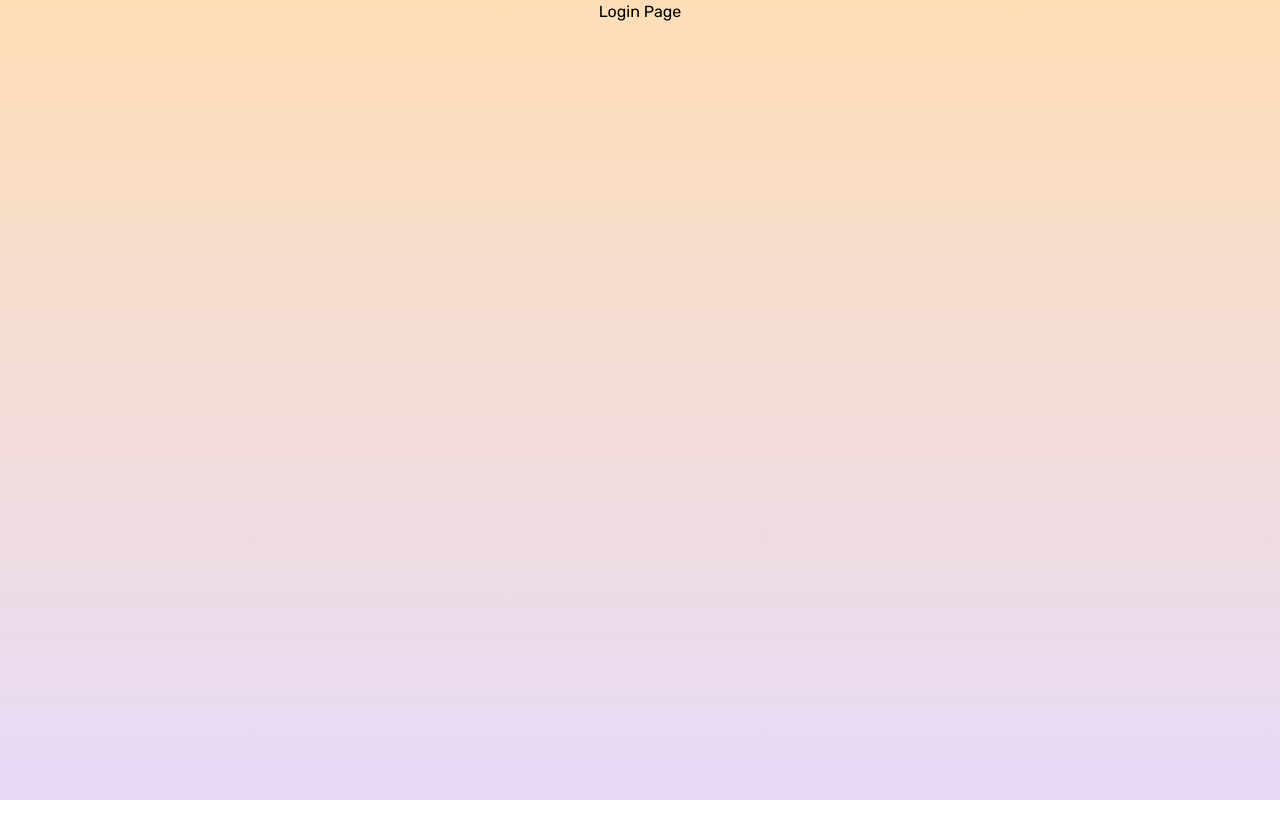
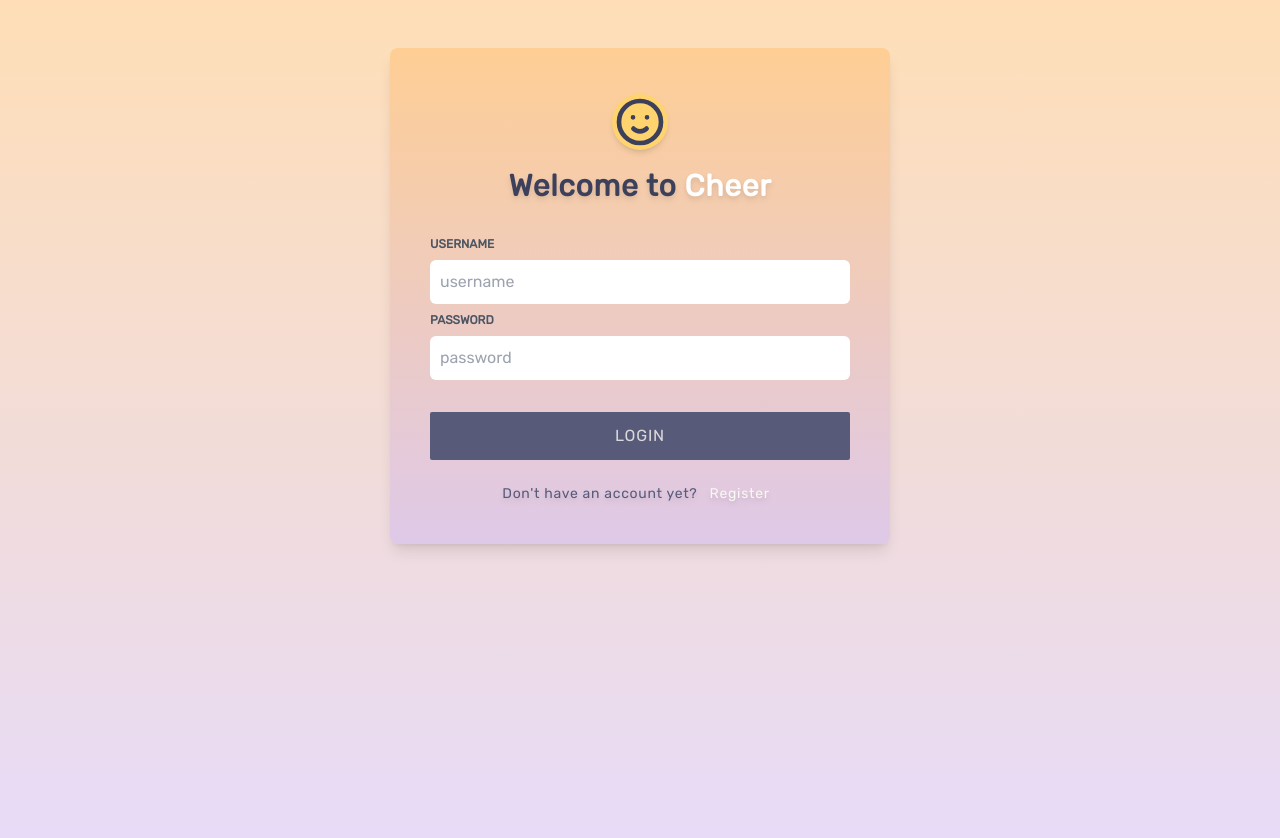
Before and after one commit to leeyuljung/Social-media-website-cheer, a React (Create React App) app in the folder client/: page /login in a window 1280 px wide. Shown: the top 838 px of the page. Before the commit the page ends 800 px from the top, so only its background shows below. Built offline with nearby package versions, Linux system fonts and the light colour scheme.

Commit message:
feat: 加入 Login 頁面

```diff
--- a/client/src/pages/Login.js
+++ b/client/src/pages/Login.js
@@ -1,12 +1,107 @@
-import React from 'react';
+import React, { useState } from 'react';
+import { useMutation } from '@apollo/react-hooks';
+import gql from 'graphql-tag';
+import { useNavigate, Link } from 'react-router-dom';
+import { useForm } from '../utils/useForm';
+
+const LOGIN_USER_MUTATION = gql`
+  mutation($username: String!, $password: String!){
+    login(username: $username, password: $password){
+      id
+      email
+      username
+      createdAt
+      token
+    }
+  }
+`
 
 const Login = () => {
+  const navigate = useNavigate();
+  const [ errors, setErrors ] = useState({});
 
-    return(
-        <div className="flex-auto">
-            <h1 className="text-center">Login Page</h1>
+  const { values, loading, onChange, onSubmit, setLoading } = useForm(loginUser, {
+    username: '',
+    email: '',
+    password: '',
+    passwordConfirm: ''
+  });
+
+  const [ login ] = useMutation(LOGIN_USER_MUTATION, {
+    update(cache, result){
+      navigate('/');
+    },
+    onError(err){
+      setErrors(err.graphQLErrors[0].extensions.errors);
+      setLoading(false);
+    },
+    variables: values
+  })
+
+  function loginUser(){
+    login();
+  }
+
+  return(
+    <div className="w-[500px] mx-auto mt-12 px-10 py-10 bg-white rounded-lg shadow-lg overflow-hidden" style={{background: 'linear-gradient(to bottom, rgba(255, 190, 111, 0.5), rgba(206, 182, 240, 0.5))'}}>
+      <svg xmlns="http://www.w3.org/2000/svg" className="h-14 w-14 mx-auto mb-4 mt-2 text-[#3d405b] bg-[#ffd46f] rounded-full shadow-md animate-bounce" fill="none" viewBox="0 0 24 24" stroke="currentColor" strokeWidth={2}>
+        <path strokeLinecap="round" strokeLinejoin="round" d="M14.828 14.828a4 4 0 01-5.656 0M9 10h.01M15 10h.01M21 12a9 9 0 11-18 0 9 9 0 0118 0z" />
+      </svg>
+      <h2 className="text-center font-semibold text-3xl text-[#3d405b] tracking-wide drop-shadow-md">Welcome to <span className="text-[#fff]">Cheer</span></h2>
+
+      <form className="mt-8" onSubmit={ onSubmit } noValidate>
+        {/* Username*/}
+        <label htmlFor="username" className="block text-xs font-semibold text-gray-600 uppercase">Username</label>
+        <input
+          id="username"
+          type="text"
+          name="username"
+          placeholder="username"
+          className={`block w-full py-2 px-2 mt-2 text-[#3d405b] appearance-none border-2 border-transparent rounded-md transition duration-500 focus:outline-none focus:border-[#b7a8e8] ${ errors.username ? "border-[#ffa718]" : ""}`}
+          required
+          value={ values.username }
+          onChange={ onChange }
+        />
+
+        {/* Password*/}
+        <label htmlFor="password" className="block mt-2 text-xs font-semibold text-gray-600 uppercase">Password</label>
+        <input
+          id="password"
+          type="password"
+          name="password"
+          placeholder="password"
+          className={`block w-full py-2 px-2 mt-2 text-[#3d405b] appearance-none border-2 border-transparent rounded-md transition duration-500 focus:outline-none focus:border-[#b7a8e8] ${ errors.password ? "border-[#ffa718]" : ""}`}
+          required
+          value={ values.password }
+          onChange={ onChange }
+        />
+
+        {/* Submit Buttton */}
+        <button
+          type="submit"
+          className={`w-full py-3 mt-8 bg-[#585a79] transition duration-300 rounded-sm font-medium text-[#d9d9d9] uppercase tracking-wider focus:outline-none hover:bg-[#3e405b] hover:shadow-none ${ loading ? "bg-[#3e405b] animate-pulse" : "" }`}
+          disabled={ loading }
+        >
+          <div className="flex justify-center gap-2">
+            <span className={`h-6 w-6 block rounded-full border-4 border-[#88819e] border-t-[#ffd46f] animate-spin ${ loading ? "" : "hidden" }`}></span>
+            <span>{ loading ? 'loading...' : 'login' }</span>
+          </div>
+
+        </button>
+
+        <div className="mt-6 text-sm text-center text-[#585a79] drop-shadow-md tracking-wider">
+          <p>Don't have an account yet? <Link to="/register" className="mx-2 text-[#f8f8f2] transition duration-500 hover:text-[#585a79]">Register</Link></p>
         </div>
-    )
+      </form>
+      {
+        Object.keys(errors).length > 0 && (
+          <ul className="bg-[#fcb09b94] px-8 py-4 mt-6 rounded-lg opacity-100 transition duration-500 text-[#585a79] border-2 border-solid border-[#ffffff85] shadow-md">
+            { Object.values(errors).map(value => <li key={ value }>{ value }</li>) }
+          </ul>
+        )
+      }
+    </div>
+  )
 }
 
 export default Login;
```
